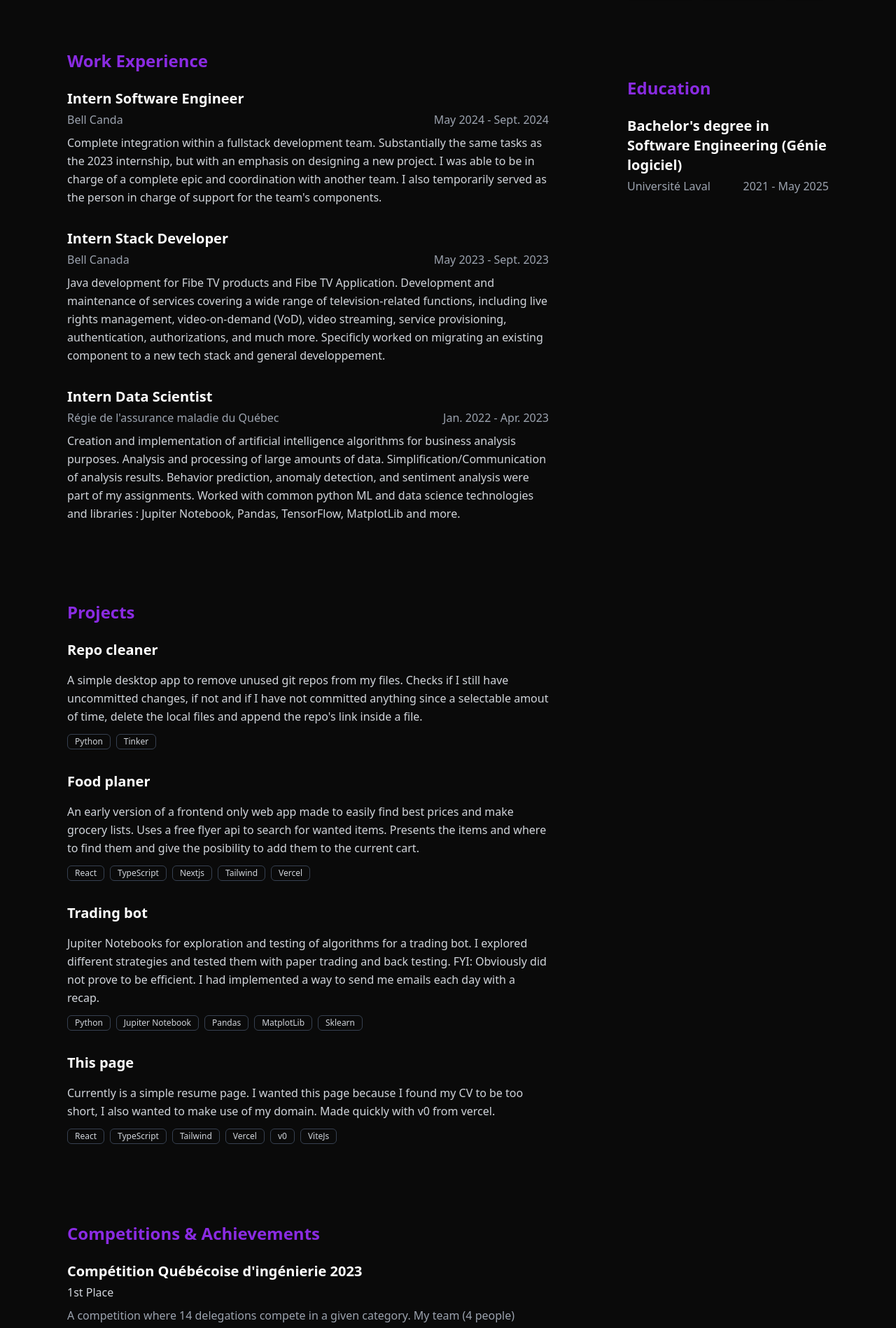
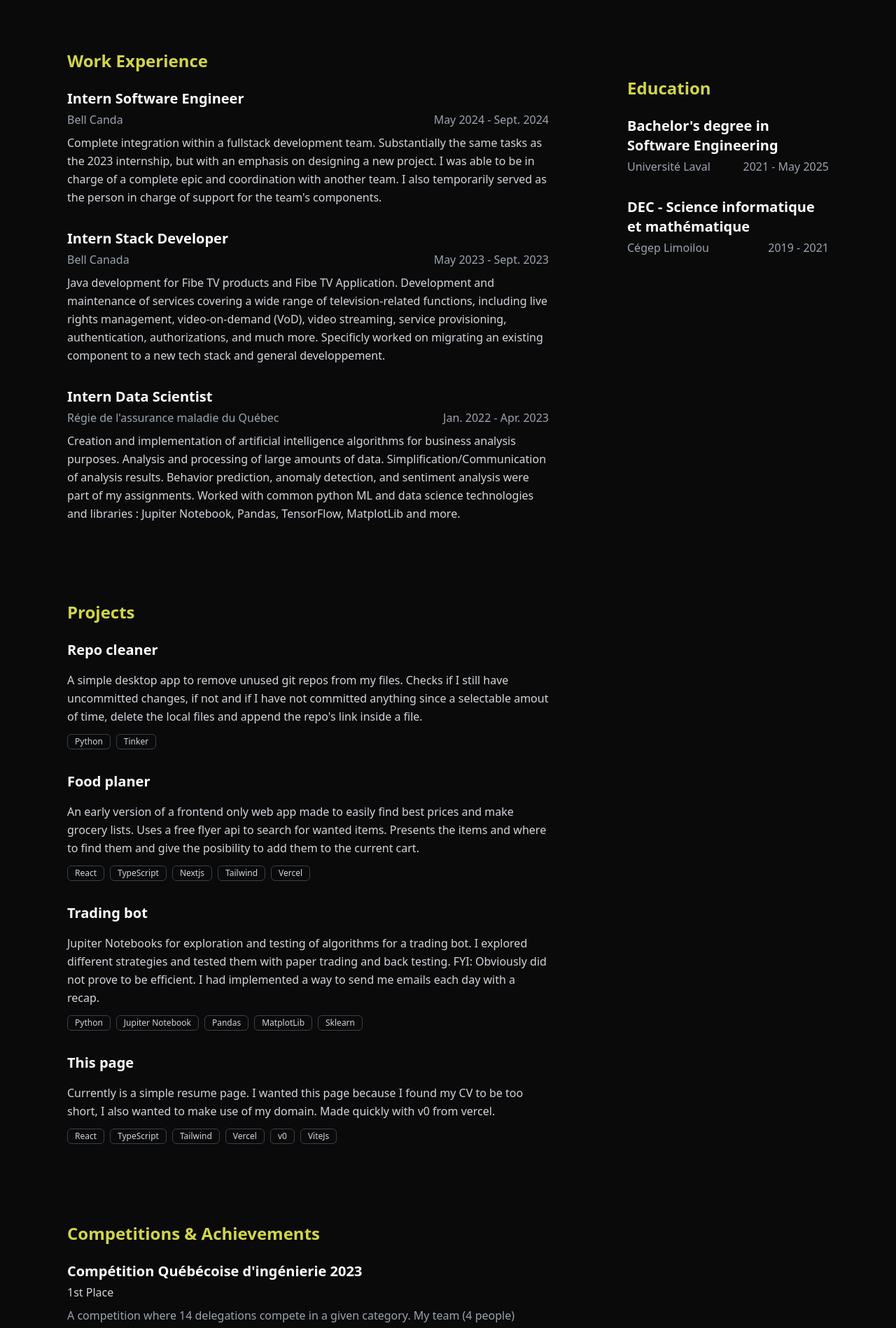
Before and after one commit to Sam17-beep/resume, a React (Vite) app: page / in a window 1280 px wide. Shown: the part 572-2470 px from the top of the page at 70% size. Built offline with nearby package versions, Linux system fonts and the light colour scheme; some icons are missing.

Commit message:
feat: update data

```diff
--- a/src/components/Education.tsx
+++ b/src/components/Education.tsx
@@ -5,14 +5,15 @@ interface EducationProps {
     degree: string;
     school: string;
     year: string;
-  };
+  }[];
   accentColor: string;
 }
 
 export default function Education({ education, accentColor }: EducationProps) {
   return (
     <Section title="Education" accentColor={accentColor}>
-      <div>
+      {education.map((education, index) => (
+        <div key={index} className="mb-8 last:mb-0">
           <h4 className="text-xl font-bold text-white mb-1">
             {education.degree}
           </h4>
@@ -21,6 +22,7 @@ export default function Education({ education, accentColor }: EducationProps) {
             <span className="font-medium">{education.year}</span>
           </div>
         </div>
+      ))}
     </Section>
   );
 }
--- a/src/data/resumeData.ts
+++ b/src/data/resumeData.ts
@@ -88,11 +88,18 @@ export const resumeData = {
       repoUrl: "https://github.com/Sam17-beep/resume",
     },
   ],
-  education: {
-    degree: "Bachelor's degree in Software Engineering (Génie logiciel)",
-    school: "Université Laval",
-    year: "2021 - May 2025",
-  },
+  education: [
+    {
+      degree: "Bachelor's degree in Software Engineering",
+      school: "Université Laval",
+      year: "2021 - May 2025",
+    },
+    {
+      degree: "DEC - Science informatique et mathématique",
+      school: "Cégep Limoilou",
+      year: "2019 - 2021",
+    },
+  ],
   competitions: [
     {
       name: "Compétition Québécoise d'ingénierie 2023",
@@ -120,7 +127,7 @@ export const resumeData = {
     },
     {
       name: "Compétition Québécoise d'ingénierie 2025",
-      position: "has not occured yet",
+      position: "2nd place",
       description:
         "A competition where 14 delegations compete in a given category. My team (4 people) represented l'Université Laval and competed in the programming category. We do not know the assignment in advance.",
     },
@@ -131,6 +138,6 @@ export const resumeData = {
         "The CS Games are an interuniversity competition involving students in Computer Science, Computer Engineering, and Software Engineering from across North America. Throughout an entire weekend, participants are challenged both individually and collaboratively through a series of interdisciplinary competitions designed for students from all undergraduate years.",
     },
   ],
-  accentColor: "#8A2BE2",
+  accentColor: "#D1D646",
   backgroundColor: "#0A0A0A",
 };
```
Lines whose indentation alone changed are shown as unchanged.
